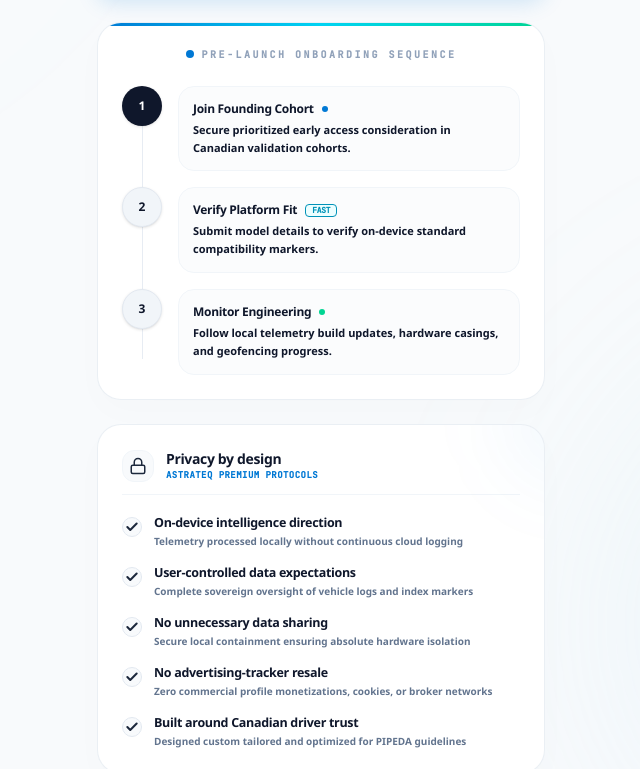
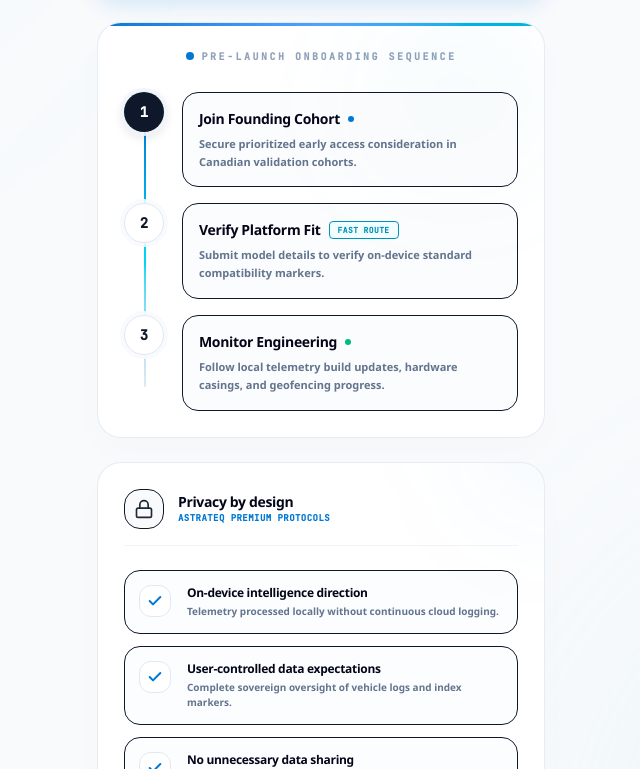
Before and after one commit to MaverickKing17/astrateq-linkbio-gateway, a React (Vite) app: page / in a window 1280 px wide. Shown: the part 1531-2300 px from the top of the page, without its empty margins (319-959 px from the left). Built offline with nearby package versions, Linux system fonts and the light colour scheme.

Commit message:
style: update onboarding component aesthetic
Refine the interactive onboarding sequence with updated border gradients, increased shadow depth, and a new subtle background glow for a premium feel.

```diff
--- a/src/App.tsx
+++ b/src/App.tsx
@@ -418,12 +418,15 @@ export default function App() {
         </div>
 
         {/* PREMIUM INTERACTIVE ROADSIDE ONBOARDING SEQUENCE (Tesla / Porsche Style Roadmap Setup) */}
-        <div className="bg-white/95 backdrop-blur-md border border-slate-200/70 rounded-3xl p-6 shadow-[0_12px_35px_rgba(0,0,0,0.015)] relative overflow-hidden group">
+        <div className="bg-white/95 backdrop-blur-md border border-slate-200/80 rounded-3xl p-6.5 shadow-[0_16px_40px_rgba(0,0,0,0.015)] relative overflow-hidden group">
+
+          {/* Subtle modern electric styling overlay */}
+          <div className="absolute top-0 right-0 w-44 h-44 bg-gradient-to-b from-[#0078d4]/5 via-cyan-500/5 to-transparent rounded-full blur-3xl pointer-events-none" />
 
           {/* Top aesthetic subtle accent border */}
-          <div className="absolute top-0 left-0 right-0 h-[3px] bg-gradient-to-r from-[#0078d4] via-cyan-400 to-emerald-400" />
+          <div className="absolute top-0 left-0 right-0 h-[3px] bg-gradient-to-r from-[#0078d4] via-blue-400 to-cyan-500" />
 
-          <h3 className="text-[10px] font-mono uppercase tracking-[0.25em] text-slate-400 font-bold mb-6 text-center flex items-center justify-center gap-2">
+          <h3 className="text-[10px] font-mono uppercase tracking-[0.25em] text-slate-400 font-bold mb-7 text-center flex items-center justify-center gap-2">
             <span className="relative flex h-2 w-2 shrink-0">
               <span className="animate-ping absolute inline-flex h-full w-full rounded-full bg-blue-400 opacity-75"></span>
               <span className="relative inline-flex rounded-full h-2 w-2 bg-[#0078d4]"></span>
@@ -433,54 +436,60 @@ export default function App() {
 
           <div className="relative flex flex-col gap-4">
 
-            {/* Minimalist vertical connector timeline line */}
-            <div className="absolute left-[20px] top-4 bottom-4 w-[1px] bg-slate-200/80 z-0" />
+            {/* Elegant active gradient vertical timeline connector */}
+            <div className="absolute left-[20px] top-6 bottom-6 w-[2px] bg-gradient-to-b from-[#0078d4] via-cyan-400 to-slate-200 z-0 rounded-full" />
 
             {/* Onboarding step 1 */}
-            <div className="flex items-start gap-4 relative z-10 group/item">
-              <div className="w-10 h-10 rounded-full bg-slate-900 text-white flex items-center justify-center font-sans font-extrabold text-xs shrink-0 shadow-sm">
+            <div className="flex items-start gap-4.5 relative z-10 group/item">
+              <div className="w-10 h-10 rounded-full bg-slate-900 text-white flex items-center justify-center font-mono font-black text-sm shrink-0 shadow-[0_4px_12px_rgba(15,23,42,0.15)] ring-4 ring-slate-100/90 z-20">
                 1
               </div>
-              <div className="flex flex-col bg-slate-50/50 p-3.5 rounded-2xl border border-slate-100 w-full group-hover/item:bg-slate-50 group-hover/item:border-slate-200/60 transition-all duration-300">
-                <span className="text-xs font-extrabold text-slate-900 tracking-tight flex items-center gap-2">
-                  <span>Join Founding Cohort</span>
-                  <span className="h-1.5 w-1.5 rounded-full bg-[#0078d4] animate-pulse" />
-                </span>
-                <span className="text-[11px] text-slate-550 font-semibold leading-relaxed mt-1">
+              <div className="flex flex-col bg-slate-50/60 p-4 rounded-2xl border border-slate-150/70 w-full hover:bg-white hover:shadow-[0_8px_30px_rgba(0,0,0,0.02)] hover:border-slate-200 transition-all duration-300">
+                <div className="flex items-center gap-2">
+                  <span className="text-sm font-extrabold text-slate-950 tracking-tight">Join Founding Cohort</span>
+                  <span className="relative flex h-1.5 w-1.5 shrink-0">
+                    <span className="animate-ping absolute inline-flex h-full w-full rounded-full bg-blue-400 opacity-75"></span>
+                    <span className="relative inline-flex rounded-full h-1.5 w-1.5 bg-[#0078d4]"></span>
+                  </span>
+                </div>
+                <p className="text-[11px] text-slate-500 font-semibold leading-relaxed mt-1.5">
                   Secure prioritized early access consideration in Canadian validation cohorts.
-                </span>
+                </p>
               </div>
             </div>
 
             {/* Onboarding step 2 */}
-            <div className="flex items-start gap-4 relative z-10 group/item">
-              <div className="w-10 h-10 rounded-full bg-slate-100 text-slate-900 border border-slate-200 flex items-center justify-center font-sans font-extrabold text-xs shrink-0 shadow-sm">
+            <div className="flex items-start gap-4.5 relative z-10 group/item">
+              <div className="w-10 h-10 rounded-full bg-white text-slate-900 border border-slate-200 flex items-center justify-center font-mono font-black text-sm shrink-0 shadow-[0_2px_6px_rgba(0,0,0,0.02)] ring-4 ring-slate-50/90 z-20">
                 2
               </div>
-              <div className="flex flex-col bg-slate-50/50 p-3.5 rounded-2xl border border-slate-100 w-full group-hover/item:bg-slate-50 group-hover/item:border-slate-200/60 transition-all duration-300">
-                <span className="text-xs font-extrabold text-slate-900 tracking-tight flex items-center gap-2">
-                  <span>Verify Platform Fit</span>
-                  <span className="text-[8px] font-bold font-mono text-cyan-600 uppercase bg-cyan-50 px-1.5 py-0.2 rounded border border-cyan-150">Fast</span>
-                </span>
-                <span className="text-[11px] text-slate-550 font-semibold leading-relaxed mt-1">
+              <div className="flex flex-col bg-slate-50/60 p-4 rounded-2xl border border-slate-150/70 w-full hover:bg-white hover:shadow-[0_8px_30px_rgba(0,0,0,0.02)] hover:border-slate-200 transition-all duration-300">
+                <div className="flex items-center gap-2">
+                  <span className="text-sm font-extrabold text-slate-950 tracking-tight">Verify Platform Fit</span>
+                  <span className="text-[8px] font-bold font-mono text-cyan-600 uppercase bg-cyan-50/70 px-2 py-0.5 rounded border border-cyan-150/60 tracking-wider">Fast Route</span>
+                </div>
+                <p className="text-[11px] text-slate-500 font-semibold leading-relaxed mt-1.5">
                   Submit model details to verify on-device standard compatibility markers.
-                </span>
+                </p>
               </div>
             </div>
 
             {/* Onboarding step 3 */}
-            <div className="flex items-start gap-4 relative z-10 group/item">
-              <div className="w-10 h-10 rounded-full bg-slate-100 text-slate-900 border border-slate-200 flex items-center justify-center font-sans font-extrabold text-xs shrink-0 shadow-sm">
+            <div className="flex items-start gap-4.5 relative z-10 group/item">
+              <div className="w-10 h-10 rounded-full bg-white text-slate-900 border border-slate-200 flex items-center justify-center font-mono font-black text-sm shrink-0 shadow-[0_2px_6px_rgba(0,0,0,0.02)] ring-4 ring-slate-50/90 z-20">
                 3
               </div>
-              <div className="flex flex-col bg-slate-50/50 p-3.5 rounded-2xl border border-slate-100 w-full group-hover/item:bg-slate-50 group-hover/item:border-slate-200/60 transition-all duration-300">
-                <span className="text-xs font-extrabold text-slate-900 tracking-tight flex items-center gap-2">
-                  <span>Monitor Engineering</span>
-                  <span className="w-1.5 h-1.5 rounded-full bg-emerald-400 inline-block animate-pulse" />
-                </span>
-                <span className="text-[11px] text-slate-550 font-semibold leading-relaxed mt-1">
+              <div className="flex flex-col bg-slate-50/60 p-4 rounded-2xl border border-slate-150/70 w-full hover:bg-white hover:shadow-[0_8px_30px_rgba(0,0,0,0.02)] hover:border-slate-200 transition-all duration-300">
+                <div className="flex items-center gap-2">
+                  <span className="text-sm font-extrabold text-slate-950 tracking-tight">Monitor Engineering</span>
+                  <span className="relative flex h-1.5 w-1.5 shrink-0">
+                    <span className="animate-ping absolute inline-flex h-full w-full rounded-full bg-emerald-400 opacity-75"></span>
+                    <span className="relative inline-flex rounded-full h-1.5 w-1.5 bg-emerald-500"></span>
+                  </span>
+                </div>
+                <p className="text-[11px] text-slate-500 font-semibold leading-relaxed mt-1.5">
                   Follow local telemetry build updates, hardware casings, and geofencing progress.
-                </span>
+                </p>
               </div>
             </div>
 
@@ -488,38 +497,38 @@ export default function App() {
         </div>
 
         {/* APPLE-GRAD TRUST & PRIVACY MATRIX */}
-        <div className="bg-white/95 backdrop-blur-md border border-slate-200/70 rounded-3xl p-6 relative overflow-hidden shadow-[0_12px_35px_rgba(0,0,0,0.015)]">
-          <div className="absolute top-[-20%] right-[-20%] w-32 h-32 bg-[#0078d4]/5 rounded-full blur-2xl pointer-events-none" />
+        <div className="bg-white/95 backdrop-blur-md border border-slate-200/80 rounded-3xl p-6.5 relative overflow-hidden shadow-[0_16px_40px_rgba(0,0,0,0.015)]">
+          <div className="absolute top-[-20%] right-[-20%] w-40 h-40 bg-[#0078d4]/5 rounded-full blur-3xl pointer-events-none" />
 
-          <div className="flex items-center gap-3 mb-5 border-b border-slate-100 pb-3">
-            <div className="w-8 h-8 rounded-xl bg-slate-50 text-slate-900 flex items-center justify-center shrink-0 border border-slate-100 shadow-3xs">
-              <Lock className="w-4.5 h-4.5 text-slate-800" />
+          <div className="flex items-center gap-3.5 mb-6 border-b border-slate-100 pb-4">
+            <div className="w-10 h-10 rounded-2xl bg-slate-50 text-slate-900 flex items-center justify-center shrink-0 border border-slate-150/70 shadow-3xs">
+              <Lock className="w-5 h-5 text-slate-800" />
             </div>
             <div>
-              <h3 className="font-sans font-extrabold text-sm text-slate-900 tracking-tight">Privacy by design</h3>
+              <h3 className="font-sans font-extrabold text-sm text-slate-950 tracking-tight">Privacy by design</h3>
               <p className="text-[9px] font-bold font-mono text-[#0078d4] uppercase tracking-wider">Astrateq Premium Protocols</p>
             </div>
           </div>
 
-          <ul className="space-y-4">
+          <div className="space-y-3">
             {[
-              { title: 'On-device intelligence direction', desc: 'Telemetry processed locally without continuous cloud logging' },
-              { title: 'User-controlled data expectations', desc: 'Complete sovereign oversight of vehicle logs and index markers' },
-              { title: 'No unnecessary data sharing', desc: 'Secure local containment ensuring absolute hardware isolation' },
-              { title: 'No advertising-tracker resale', desc: 'Zero commercial profile monetizations, cookies, or broker networks' },
-              { title: 'Built around Canadian driver trust', desc: 'Designed custom tailored and optimized for PIPEDA guidelines' }
+              { title: 'On-device intelligence direction', desc: 'Telemetry processed locally without continuous cloud logging.' },
+              { title: 'User-controlled data expectations', desc: 'Complete sovereign oversight of vehicle logs and index markers.' },
+              { title: 'No unnecessary data sharing', desc: 'Secure local containment ensuring absolute hardware isolation.' },
+              { title: 'No advertising-tracker resale', desc: 'Zero commercial profile monetizations, cookies, or broker networks.' },
+              { title: 'Built around Canadian driver trust', desc: 'Designed custom tailored and optimized for PIPEDA guidelines.' }
             ].map((item, idx) => (
-              <li key={idx} className="flex items-start gap-3 group/bullet">
-                <div className="bg-slate-50 text-slate-800 rounded-full p-0.5 shrink-0 mt-0.5 border border-slate-200 shadow-3xs hover:bg-slate-100 transition-colors">
-                  <Check className="w-3.5 h-3.5 stroke-[3.5]" />
+              <div key={idx} className="p-3.5 bg-slate-50/40 rounded-2xl border border-slate-150/60 flex items-start gap-4 hover:bg-white hover:shadow-[0_8px_25px_rgba(0,0,0,0.015)] hover:border-slate-200 transition-all duration-300">
+                <div className="w-8 h-8 rounded-xl bg-white text-emerald-600 flex items-center justify-center shrink-0 border border-slate-200 shadow-3xs">
+                  <Check className="w-4 h-4 text-[#0078d4] stroke-[3]" />
                 </div>
-                <div className="flex flex-col">
-                  <span className="leading-tight font-extrabold text-slate-900 text-[12.5px] tracking-tight transition-colors duration-200">{item.title}</span>
-                  <span className="text-[10px] text-slate-500 leading-relaxed font-semibold mt-0.5">{item.desc}</span>
+                <div className="flex-1 flex flex-col min-w-0">
+                  <span className="leading-tight font-extrabold text-slate-950 text-xs tracking-tight">{item.title}</span>
+                  <span className="text-[10px] text-slate-500 font-semibold mt-1 leading-normal">{item.desc}</span>
                 </div>
-              </li>
+              </div>
             ))}
-          </ul>
+          </div>
         </div>
 
         {/* MICROSOFT-TOUCH HIGH DISCLOSURE PRE-LAUNCH TRANSPARENCY NOTE */}
```
